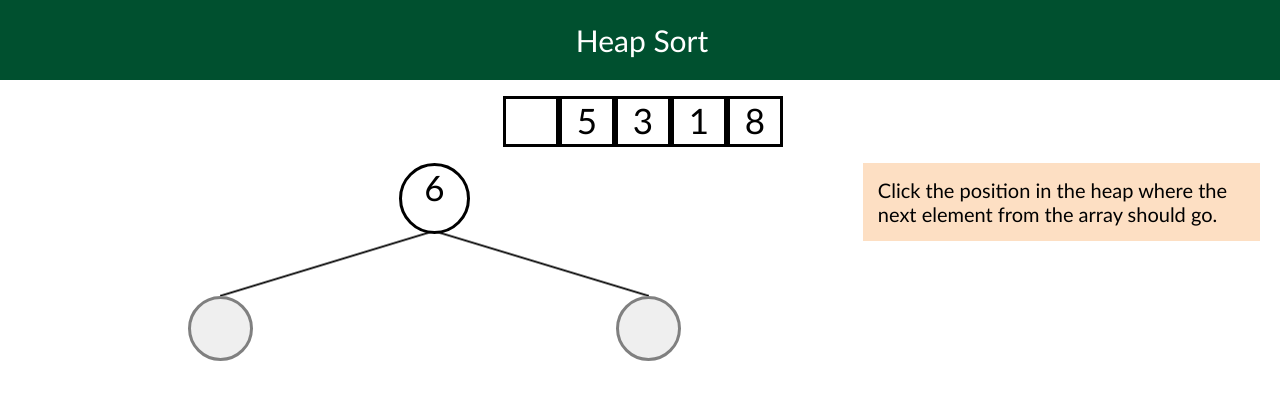
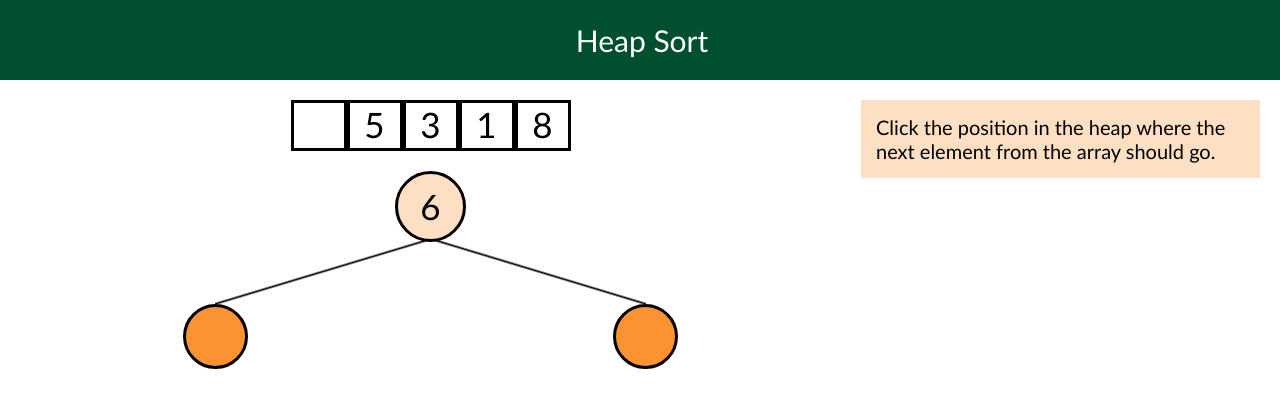
Before and after one commit to rebec123/TeachingTool, a React (Create React App) app in the folder tool/: page /Heap in a window 1280 px wide. Both pictures are taken after a click on the button 434 px from the left and 198 px from the top of the page. Shown: the top 408 px of the page. Built offline with nearby package versions, Linux system fonts and the light colour scheme.

Commit message:
Heap UI improvements

```diff
--- a/tool/src/App.css
+++ b/tool/src/App.css
@@ -1,12 +1,13 @@
 :root {
     --button-height: 37px;
     --button-width: 85px;
-    --circle-height: 65px;
+    --circle-diameter: 65px;
+    --element-font-size: 35px;
     --merge-dark-colour: #6D488E;
     --merge-darkest-colour: #49305F;
     --merge-light-colour: #E9E0F0;
     --merge-attention-colour: #F02D3A;
-    --heap-dark-colour: #F07605;
+    --heap-dark-colour: #FB9332;
     --heap-darkest-colour: #B45904;
     --heap-light-colour: #FDDFC3;
     --light-grey: #E8E8E8;
@@ -52,9 +53,9 @@
 }
 
 .stage {
-    border: 3px dotted white;
     width: 100%;
     height: 100%;
+    border:0px;
 }
 
 
@@ -102,17 +103,35 @@
 }
 
 .ar-el {
-    font-size: 2em;
+    font-size: var(--element-font-size);
     color: black;
     border: 3px solid black;
     width: 50px;
+    height: 45px;
+    line-height: 45px;
 }
 
 .ar-el-grey {
-    font-size: 2em;
+    font-size: var(--element-font-size);
     color: var(--light-grey);
     border: 3px solid var(--light-grey);
     width: 50px;
+    height: 45px;
+}
+
+.ar-el-bare {
+    font-size: var(--element-font-size);
+    width: 50px;
+    background: transparent;
+}
+
+.ar-el-container {
+    color: black;
+    border: 3px solid black;
+    width: 50px;
+    height: 45px;
+    margin-bottom: 20px;
+    margin-top: 7px;
 }
 
 .array, .array-split {
@@ -136,7 +155,7 @@
 }
 
 .under-ar {
-    border: 3px solid white;
+    border: 0px solid white;
     display: flex;
     height:100%;
 }
@@ -144,13 +163,12 @@
 .heap-container {
     width: 70%;
     height: 100%;
-    margin-top: 13px
 }
 
 .heap-div {
-    border: 0px solid orange;
     width: 100%;
-    height: var(--circle-height);
+    height: var(--circle-diameter);
+    line-height: var(--circle-diameter);
     justify-content: center;
     align-items: center;
     display: flex;
@@ -158,9 +176,8 @@
 }
 
 .flex-container {
-    border: 0px solid orange;
     width: 100%;
-    height: var(--circle-height);
+    height: var(--circle-diameter);
     justify-content: center;
     align-items: center;
     display: flex;
@@ -179,7 +196,6 @@
 }
 
 .merge-container {
-    border: 3px solid white;
     width: 70%;
     height: 100%;
 }
@@ -196,35 +212,62 @@
     margin-top:10px;
 }
 
-.ar-el-bare {
+.circle {
+    display: flex;
+    width: var(--circle-diameter);
+    height: var(--circle-diameter);
+    border-radius: 50%;
+    border: 3px solid black;
+    line-height: var(--circle-diameter);
+    justify-content: center;
+    vertical-align: middle;
+    background-color:var(--heap-light-colour);
     font-size: 35px;
-    width: 50px;
-    background: transparent;
-}
-.ar-el-container {
-    color: black;
-    border: 3px solid black;
-    width: 50px;
-    height: 45px;
+    z-index: 2;
 }
 
-.circle {
+.btn-circle-empty {
     display: flex;
-    width: var(--circle-height);
-    height: var(--circle-height);
+    width: var(--circle-diameter);
+    height: var(--circle-diameter);
+    line-height: var(--circle-diameter);
     border-radius: 50%;
     border: 3px solid black;
     justify-content: center;
     vertical-align: middle;
+    padding: 0px;
+    background-color: var(--heap-dark-colour);
+}
+
+.btn-circle-empty:hover,
+.btn-circle-empty:focus {
+    background-color: var(--heap-darkest-colour);
+}
+
+.btn-circle {
+    display: flex;
+    width: var(--circle-diameter);
+    height: var(--circle-diameter);
+    border-radius: 50%;
+    border: 3px solid black;
+    padding: 10px;
+    text-align: center;
+    vertical-align: middle;
+    background-color: var(--heap-dark-colour);
     font-size: 35px;
     z-index: 2;
+}
+
+.btn-circle:hover,
+.btn-circle:focus {
+    background-color: var(--heap-darkest-colour);
 }
 
 .line-left {
     background: linear-gradient(to top left, rgba(0,0,0,0) 0%, rgba(0,0,0,0) calc(50% - 1.8px), rgba(0,0,0,1) 50%, rgba(0,0,0,0) calc(50% + 1.8px), rgba(0,0,0,0) 100%);
     z-index: 1;
-    width:100%;
-    height:100%;
+    width: 100%;
+    height: 100%;
 }
 
 .line-right {
@@ -232,17 +275,6 @@
     z-index: 1;
     width: 100%;
     height: 100%;
-}
-
-.circle-grey {
-    display: flex;
-    width: var(--circle-height);
-    height: var(--circle-height);
-    border-radius: 50%;
-    border: 3px solid grey;
-    justify-content: center;
-    vertical-align: middle;
-    font-size: 2em;
 }
 
 .array-and-div {
--- a/tool/src/Pages/Heap.js
+++ b/tool/src/Pages/Heap.js
@@ -387,6 +387,7 @@ function Heap() {
             <>
                 <div className="under-ar">
                     <div className="heap-container">
+                        {array()}
                         {displayHeap()}
                     </div>
                     <div className="heap-text-container">
@@ -536,7 +537,7 @@ function Heap() {
             //deletion mode (getting ordered array)
             //console.log(tree[i].ref);//delete root then drag node that should take its place? then drag around
             result.push(
-                <button className="circle" onClick={() => onNodeClickD(i)} ref={tree[i].ref }>
+                <button className="btn-circle" onClick={() => onNodeClickD(i)} ref={tree[i].ref }>
                     <Element contents={tree[i].contents} id={tree[i].id} />
                 </button>)
         }
@@ -562,12 +563,12 @@ function Heap() {
             }
             //If 1 has no content, we want to display it as a button (can't lump it in with children like below because root has no children)
             else if (i === 1) {
-                result.push(<button className="circle-grey" onClick={() => onNodeClickI(i)}></button>)
+                result.push(<button className="btn-circle-empty" onClick={() => onNodeClickI(i)}></button>)
             }
             //If the node's parent is showing, display node as grey button
             else if (i / 2 >= 1) {
                 if (tree[Math.floor(i / 2)].contents) {
-                    result.push(<button className="circle-grey" onClick={() => onNodeClickI(i)}></button>)
+                    result.push(<button className="btn-circle-empty" onClick={() => onNodeClickI(i)}></button>)
                 }
             }
         }
@@ -695,7 +696,6 @@ function Heap() {
                         <h1 className="title-ppt-style-small">Heap Sort</h1>
                     </div>
                     <div className="stage">
-                        {array()}
                         {heapAndTips()}
 
                     </div>
```
